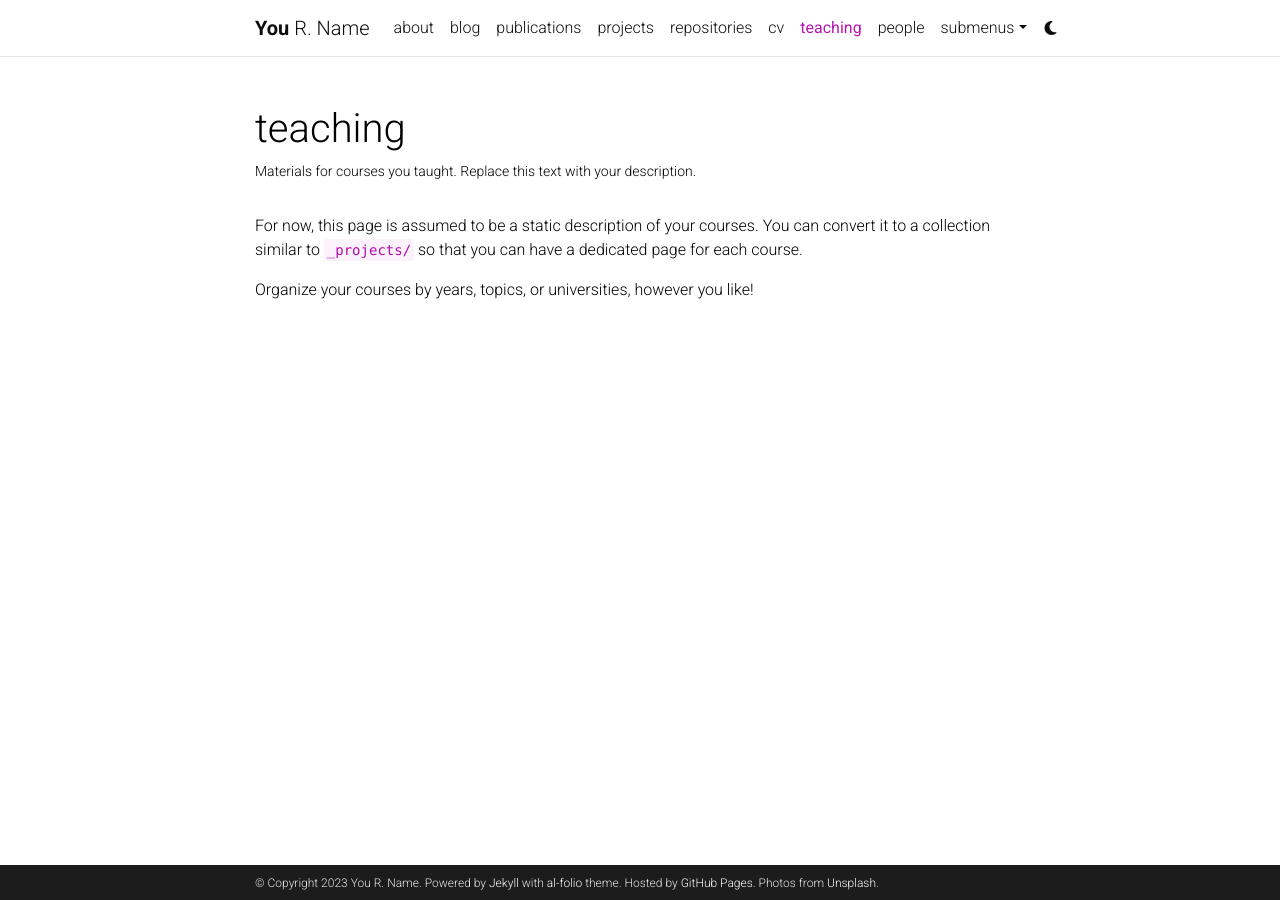
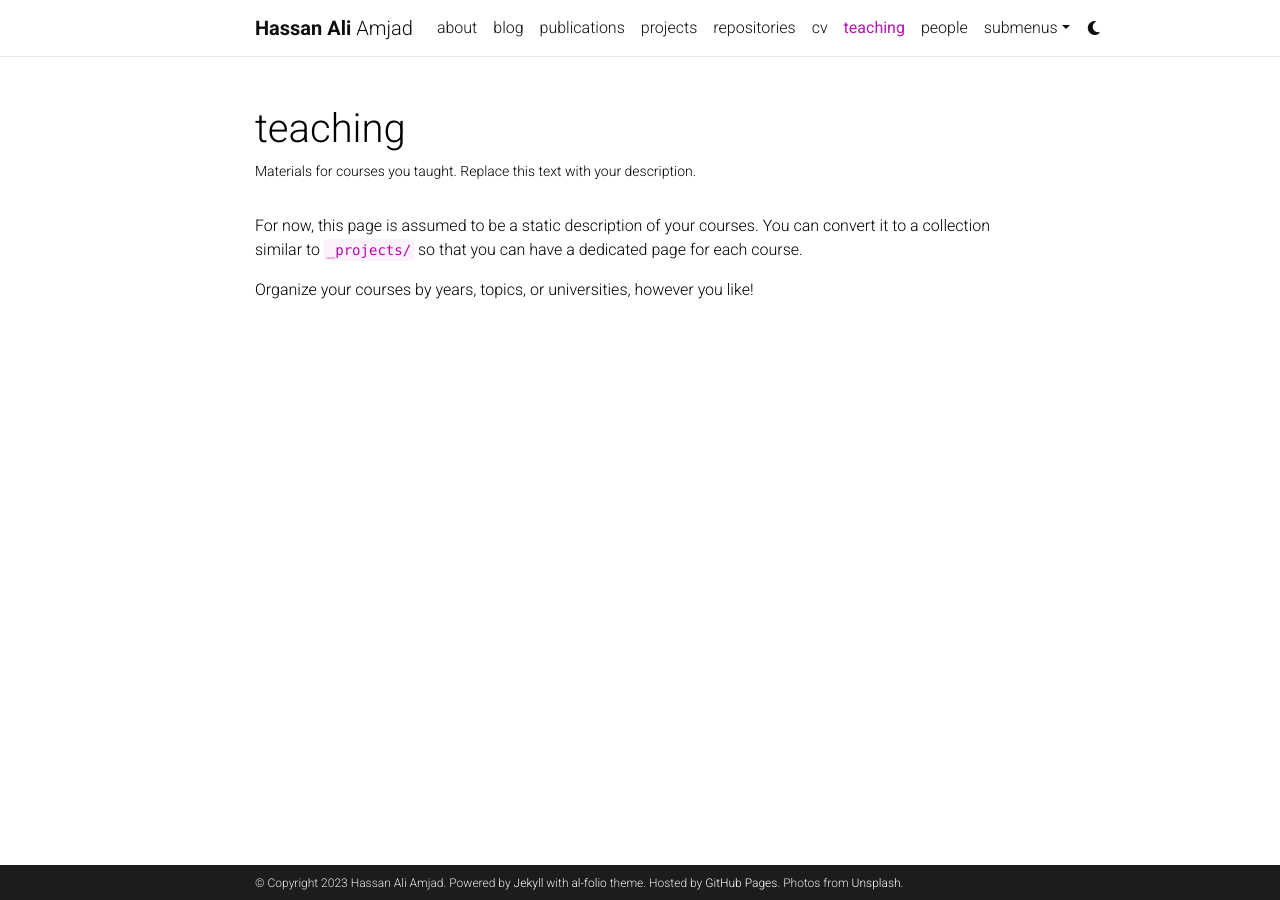
Before and after one commit to hassanali1228/hassan, a Jekyll site: the page built from _pages/teaching.md, in a window 1280 px wide. Built offline with Jekyll 4.4.1, drawn with Linux system fonts in a browser that asks for light colours; comment, search, counter and statistics services are not loaded; a style sheet for code colours, icons or effects is not loaded.

```diff
--- a/_config.yml
+++ b/_config.yml
@@ -3,9 +3,9 @@
 # -----------------------------------------------------------------------------
 
 title: blank # the website title (if blank, full name will be used instead)
-first_name: You
-middle_name: R.
-last_name: Name
+first_name: Hassan Ali
+middle_name:
+last_name: Amjad
 email: you@example.com
 description: > # the ">" symbol means to ignore newlines until "footer_text:"
   A simple, whitespace theme for academics. Based on [*folio](https://github.com/bogoli/-folio) design.
@@ -18,8 +18,8 @@ keywords: jekyll, jekyll-theme, academic-website, portfolio-website  # add your
 lang: en # the language of your site (for example: en, fr, cn, ru, etc.)
 icon: ⚛️  # the emoji used as the favicon (alternatively, provide image name in /assets/img/)
 
-url: https://alshedivat.github.io # the base hostname & protocol for your site
-baseurl: /al-folio # the subpath of your site, e.g. /blog/
+url: https://hsnali.me # the base hostname & protocol for your site
+baseurl: # the subpath of your site, e.g. /blog/
 last_updated: false # set to true if you want to display last updated in the footer
 impressum_path:  # set to path to include impressum link in the footer, use the same path as permalink in a page, helps to conform with EU GDPR
 
```
